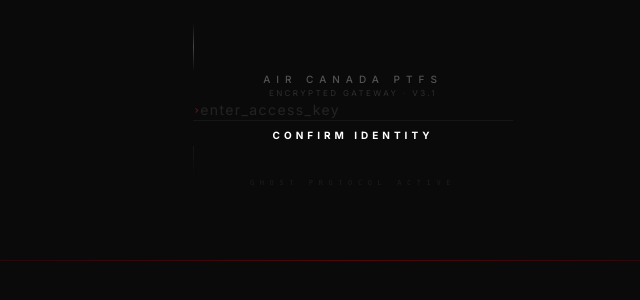
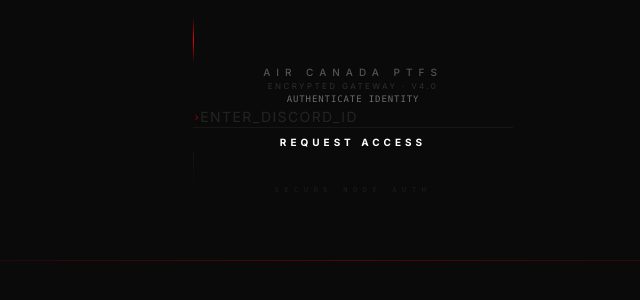
Before and after one commit to samthecanadianpilot/Aircanada.com, a Next.js app: page /staff-gate in a window 1280 px wide. Shown: the part 294-594 px from the top of the page, without its empty margins (287-927 px from the left). Built offline with nearby package versions, Linux system fonts and the light colour scheme.

Commit message:
Feat: Zero-Config Discord 2FA & GitHub DB Persistence

```diff
--- a/src/app/staff-gate/page.tsx
+++ b/src/app/staff-gate/page.tsx
@@ -6,37 +6,78 @@
 import { motion, AnimatePresence } from "framer-motion";
 
 export default function StaffGate() {
-  const [password, setPassword] = useState("");
-  const [error, setError] = useState(false);
+  const [discordId, setDiscordId] = useState("");
+  const [authCode, setAuthCode] = useState("");
+  const [step, setStep] = useState<"id" | "code">("id");
+  const [error, setError] = useState<string | null>(null);
   const [loading, setLoading] = useState(false);
   const [mounted, setMounted] = useState(false);
+  const [username, setUsername] = useState("");
   const router = useRouter();
 
   useEffect(() => {
     setMounted(true);
   }, []);
 
-  const handleSubmit = (e: React.FormEvent) => {
-    e.preventDefault();
-    if (!password.trim()) return;
-
-    setLoading(true);
-
-    // Simulate encrypted handshake delay
-    setTimeout(() => {
-      if (password === "gamo123") {
-        Cookies.set("staff_session", "gamo123", { expires: 7 });
-        router.push("/staff");
-      } else {
-        setError(true);
+  const triggerError = (msg: string) => {
+    setError(msg);
     setLoading(false);
-        setTimeout(() => setError(false), 1200);
-        setPassword("");
-      }
-    }, 600);
+    setTimeout(() => setError(null), 3000);
   };
 
-  const hasInput = password.length > 0;
+  const handleSendCode = async (e: React.FormEvent) => {
+    e.preventDefault();
+    if (!discordId.trim()) return;
+    setLoading(true);
+    setError(null);
+
+    try {
+      const res = await fetch('/api/auth/discord', {
+        method: 'POST',
+        body: JSON.stringify({ action: 'send_code', discordId })
+      });
+      const data = await res.json();
+
+      if (!res.ok) {
+        triggerError(data.error || "Verification failed");
+        return;
+      }
+
+      setUsername(data.username);
+      setStep("code");
+      setLoading(false);
+    } catch {
+      triggerError("Network transmission error");
+    }
+  };
+
+  const handleVerifyCode = async (e: React.FormEvent) => {
+    e.preventDefault();
+    if (!authCode.trim()) return;
+    setLoading(true);
+    setError(null);
+
+    try {
+      const res = await fetch('/api/auth/discord', {
+        method: 'POST',
+        body: JSON.stringify({ action: 'verify_code', discordId, code: authCode })
+      });
+      const data = await res.json();
+
+      if (!res.ok) {
+        triggerError(data.error || "Invalid code");
+        setAuthCode("");
+        return;
+      }
+
+      // Success! Cookie is set by the API route.
+      router.push("/staff");
+    } catch {
+      triggerError("Network transmission error");
+    }
+  };
+
+  const hasInput = step === "id" ? discordId.length > 0 : authCode.length > 0;
 
   return (
     <div className="flex h-screen items-center justify-center bg-[#0a0a0a] text-white overflow-hidden relative select-none">
@@ -76,25 +117,34 @@
             Air Canada PTFS
           </h1>
           <p className="text-[8px] tracking-[0.3em] text-white/15 uppercase mt-2">
-            Encrypted Gateway · v3.1
+            Encrypted Gateway · v4.0
           </p>
         </motion.div>
 
         {/* Terminal-style input */}
-        <form onSubmit={handleSubmit} className="space-y-8">
-          <motion.div
-            animate={error ? { x: [-12, 12, -8, 8, -4, 4, 0] } : {}}
-            transition={{ duration: 0.4 }}
-            className="relative"
+        <div className="space-y-8">
+          <AnimatePresence mode="wait">
+            {step === "id" ? (
+              <motion.form
+                key="id-form"
+                initial={{ opacity: 0, x: -20 }}
+                animate={{ opacity: 1, x: 0 }}
+                exit={{ opacity: 0, x: 20 }}
+                onSubmit={handleSendCode}
+                className="space-y-8"
               >
+                <div className="relative">
+                  <div className="flex flex-col mb-4">
+                    <span className="text-[9px] uppercase tracking-widest text-white/40 mb-2 font-mono">Authenticate Identity</span>
+                  </div>
                   <div className="flex items-center">
                     <span className="text-red-600/60 text-xs font-mono mr-3 select-none">›</span>
                     <input
-                type="password"
+                      type="text"
                       autoFocus
-                value={password}
-                onChange={(e) => setPassword(e.target.value)}
-                placeholder="enter_access_key"
+                      value={discordId}
+                      onChange={(e) => setDiscordId(e.target.value.replace(/[^0-9]/g, ''))}
+                      placeholder="ENTER_DISCORD_ID"
                       className={`w-full bg-transparent outline-none text-sm font-mono tracking-widest transition-colors duration-500 placeholder:text-white/10 ${
                         error ? "text-red-500" : "text-white/80"
                       }`}
@@ -103,9 +153,8 @@
                   <div className={`mt-3 h-px transition-all duration-700 ${
                     error ? "bg-red-600" : hasInput ? "bg-white/20" : "bg-white/5"
                   }`} />
-          </motion.div>
+                </div>
 
-          {/* Confirm button — only lights up with input */}
                 <motion.button
                   type="submit"
                   disabled={!hasInput || loading}
@@ -117,17 +166,65 @@
                   whileTap={hasInput ? { scale: 0.98 } : {}}
                 >
                   {loading ? (
-              <motion.span
-                animate={{ opacity: [0.3, 1, 0.3] }}
-                transition={{ duration: 1.2, repeat: Infinity }}
+                    <motion.span animate={{ opacity: [0.3, 1, 0.3] }} transition={{ duration: 1.2, repeat: Infinity }}>
+                      Transmitting
+                    </motion.span>
+                  ) : "Request Access"}
+                </motion.button>
+              </motion.form>
+            ) : (
+              <motion.form
+                key="code-form"
+                initial={{ opacity: 0, x: -20 }}
+                animate={{ opacity: 1, x: 0 }}
+                exit={{ opacity: 0, x: 20 }}
+                onSubmit={handleVerifyCode}
+                className="space-y-8"
               >
-                Authenticating
+                <div className="relative">
+                  <div className="flex flex-col mb-4">
+                    <span className="text-[10px] uppercase tracking-widest text-[#5865F2] font-bold mb-1">DM Sent to {username}</span>
+                    <span className="text-[8px] uppercase tracking-wider text-white/30 font-mono">Verify 6-Digit Payload</span>
+                  </div>
+                  <div className="flex items-center">
+                    <span className="text-[#5865F2]/60 text-xs font-mono mr-3 select-none">›</span>
+                    <input
+                      type="text"
+                      autoFocus
+                      maxLength={6}
+                      value={authCode}
+                      onChange={(e) => setAuthCode(e.target.value.replace(/[^0-9]/g, ''))}
+                      placeholder="XXXXXX"
+                      className={`w-full bg-transparent outline-none text-xl tracking-[0.5em] text-center transition-colors duration-500 placeholder:text-white/10 font-mono ${
+                        error ? "text-red-500" : "text-white/80"
+                      }`}
+                    />
+                  </div>
+                  <div className={`mt-3 h-px transition-all duration-700 ${
+                    error ? "bg-red-600" : hasInput ? "bg-[#5865F2]/50" : "bg-white/5"
+                  }`} />
+                </div>
+
+                <motion.button
+                  type="submit"
+                  disabled={!hasInput || loading || authCode.length < 6}
+                  className={`w-full py-3.5 text-[10px] font-bold tracking-[0.4em] uppercase transition-all duration-500 border ${
+                    authCode.length === 6
+                      ? "bg-[#5865F2] border-[#5865F2] text-white shadow-[0_0_30px_rgba(88,101,242,0.15)] hover:shadow-[0_0_40px_rgba(88,101,242,0.25)] hover:bg-[#4752c4]"
+                      : "bg-transparent border-white/5 text-white/15 cursor-not-allowed"
+                  }`}
+                  whileTap={authCode.length === 6 ? { scale: 0.98 } : {}}
+                >
+                  {loading ? (
+                    <motion.span animate={{ opacity: [0.3, 1, 0.3] }} transition={{ duration: 1.2, repeat: Infinity }}>
+                      Verifying
                     </motion.span>
-            ) : (
-              "Confirm Identity"
+                  ) : "Confirm Code"}
+                </motion.button>
+              </motion.form>
             )}
-          </motion.button>
-        </form>
+          </AnimatePresence>
+        </div>
 
         {/* Error feedback */}
         <AnimatePresence>
@@ -136,9 +233,9 @@
               initial={{ opacity: 0, y: 8 }}
               animate={{ opacity: 1, y: 0 }}
               exit={{ opacity: 0 }}
-              className="mt-6 text-[9px] font-mono text-red-600/80 uppercase tracking-[0.3em]"
+              className="mt-6 text-[8px] font-mono text-red-600/80 uppercase tracking-[0.2em] leading-relaxed"
             >
-              Access Denied · Key Mismatch
+              {error}
             </motion.p>
           )}
         </AnimatePresence>
@@ -147,7 +244,7 @@
         <div className="mt-20 space-y-2">
           <div className="w-px h-8 bg-gradient-to-b from-white/5 to-transparent mx-auto" />
           <p className="text-[7px] text-white/8 uppercase tracking-[0.8em] font-mono">
-            Ghost Protocol Active
+            Secure Node Auth
           </p>
         </div>
       </motion.div>
```
Lines whose indentation alone changed are shown as unchanged.
